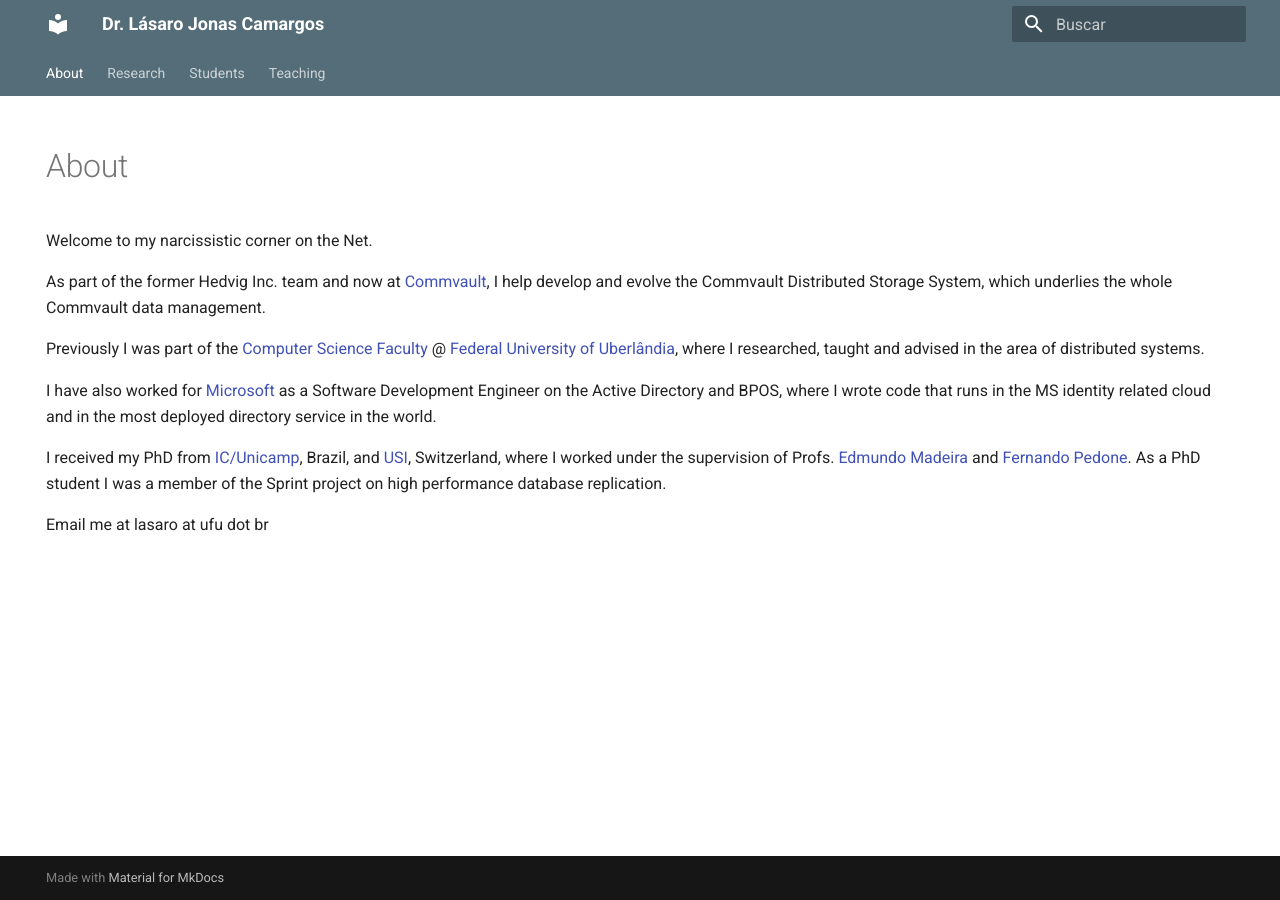
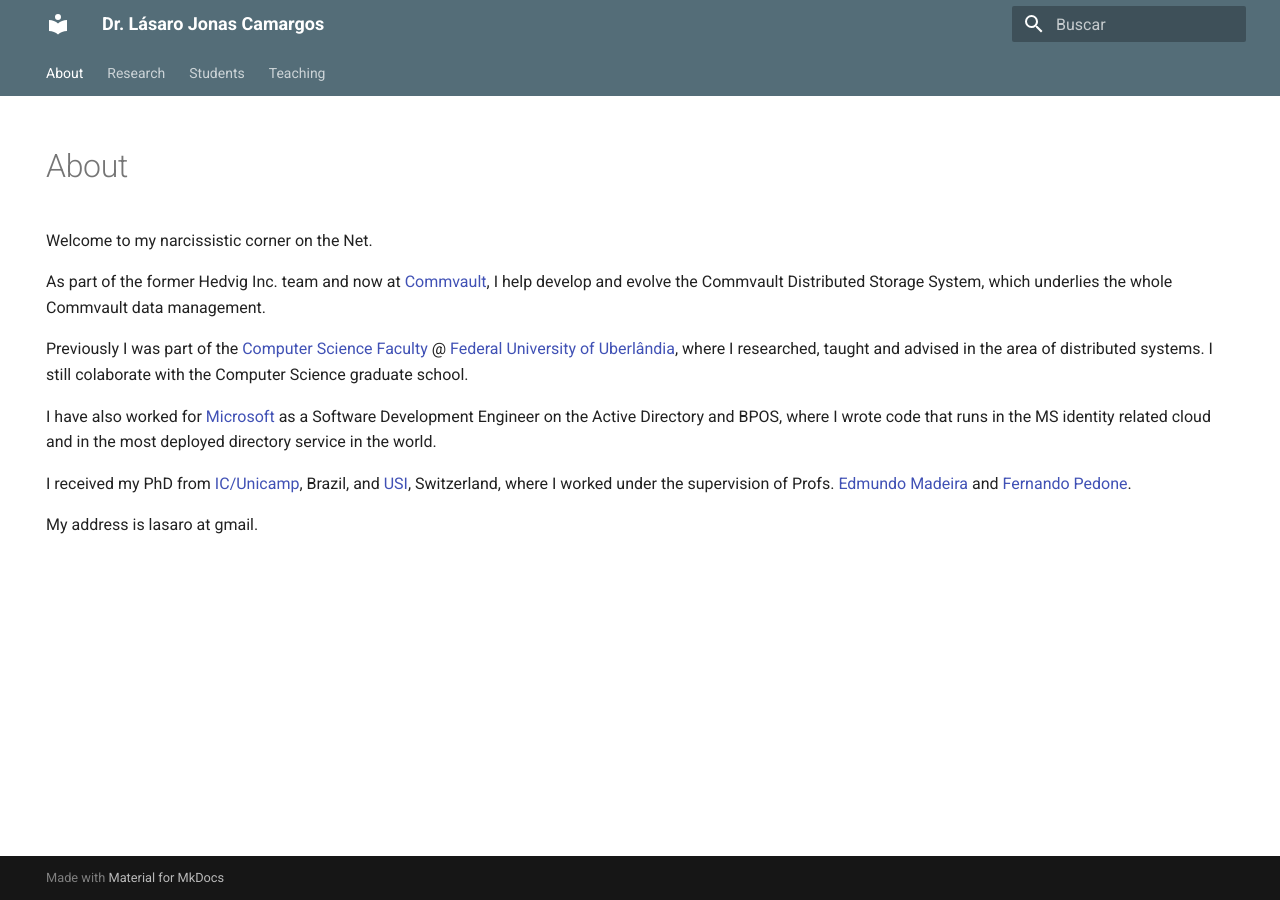
Before and after one commit to lasarojc/lasarojc.github.io, an MkDocs documentation site: the page built from docs/index.md, in a window 1280 px wide. Built offline with MkDocs 1.6.1 and Material for MkDocs 9.7.7, drawn with Linux system fonts in a browser that asks for light colours.

Commit message:
Update index.md

```diff
--- a/docs/index.md
+++ b/docs/index.md
@@ -8,11 +8,11 @@ Welcome to my narcissistic corner on the Net.
 
 As part of the former Hedvig Inc. team and now at [Commvault](https://www.commvault.com/), I help develop and evolve the Commvault Distributed Storage System, which underlies the whole Commvault data management.
 
-Previously I was part of the [Computer Science Faculty](https://www.facom.ufu.br) @ [Federal University of Uberlândia](https://www.ufu.br), where I researched, taught and advised in the area of distributed systems.
+Previously I was part of the [Computer Science Faculty](https://www.facom.ufu.br) @ [Federal University of Uberlândia](https://www.ufu.br), where I researched, taught and advised in the area of distributed systems. I still colaborate with the Computer Science graduate school.
 
 I have also worked for [Microsoft](https://www.microsoft.com) as a Software Development Engineer on the Active Directory and BPOS, where I wrote code that runs in the MS identity related cloud and in the most deployed directory service in the world.
 
 I received my PhD from [IC/Unicamp](https://www.ic.unicamp.br), Brazil, and [USI](https://www.inf.usi.ch/en), Switzerland, where I worked under the supervision of Profs. [Edmundo Madeira](https://www.ic.unicamp.br/~edmundo) and [Fernando Pedone](https://www.inf.usi.ch/faculty/pedone/).
-As a PhD student I was a member of the Sprint project on high performance database replication.
+<!-- As a PhD student I was a member of the Sprint project on high performance database replication.-->
 
-Email me at lasaro at ufu dot br
+My address is lasaro at gmail.
```
